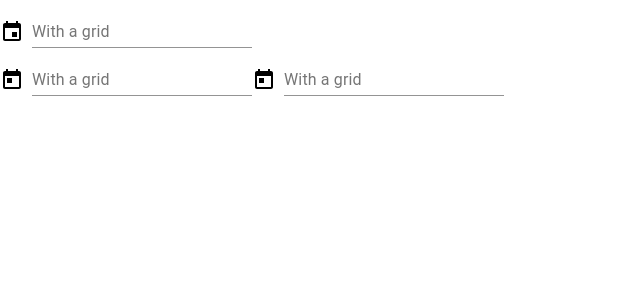
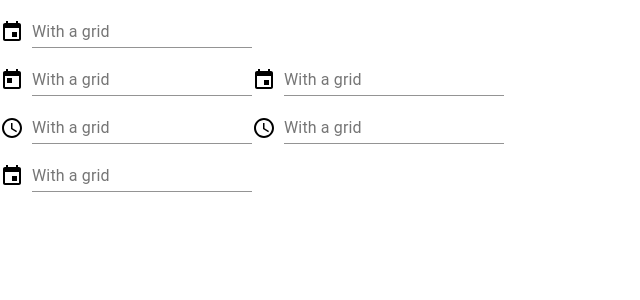
Before and after one commit to AdhamNour/gp-pages, a React (Create React App) app: page / in a window 1280 px wide. Shown: the top 300 px of the page, without its empty margins (0-640 px from the left). Built offline with nearby package versions, Linux system fonts and the light colour scheme.

Commit message:
finished the input part

```diff
--- a/src/Containers/AddEventPage/AddEvent.js
+++ b/src/Containers/AddEventPage/AddEvent.js
@@ -1,41 +1,12 @@
 import React, { Component } from "react";
-import {TextField,Grid} from '@material-ui/core';
-import InputAdornment from '@material-ui/core/InputAdornment';
-import {Today,Event} from '@material-ui/icons';
 import classes from "./AddEvent.module.css";
+import InputPart from "./LeftPart/InputPart";
 
 class AddEvent extends Component {
   render() {
     return (
       <div className={classes.AddEvent}>
-        <div>
-        <Grid container spacing={1} alignItems="flex-end">
-          <Grid item>
-            <Event />
-          </Grid>
-          <Grid item>
-            <TextField id="input-with-icon-grid" label="With a grid" />
-          </Grid>
-        </Grid>
-        <div className={classes.row}>
-        <Grid container spacing={1} alignItems="flex-end">
-          <Grid item>
-            <Today />
-          </Grid>
-          <Grid item>
-            <TextField id="input-with-icon-grid" label="With a grid" />
-          </Grid>
-        </Grid>
-        <Grid container spacing={1} alignItems="flex-end">
-          <Grid item>
-            <Today />
-          </Grid>
-          <Grid item>
-            <TextField id="input-with-icon-grid" label="With a grid" />
-          </Grid>
-        </Grid>
-        </div>
-        </div>
+       <InputPart/>
       </div>
     );
   }
--- a/src/Containers/AddEventPage/AddEvent.module.css
+++ b/src/Containers/AddEventPage/AddEvent.module.css
@@ -6,10 +6,3 @@
     justify-content: flex-start;
     align-items: flex-start;
 }
-
-.row {
-    display: flex;
-    flex-direction: row;
-    justify-content: space-evenly;
-    align-items: flex-start;
-}
--- /dev/null
+++ b/src/Containers/AddEventPage/LeftPart/InputPart.js
@@ -0,0 +1,67 @@
+import React from 'react';
+import { TextField, Grid } from "@material-ui/core";
+import { Today, Event, Schedule } from "@material-ui/icons";
+import classes from "./InputPart.module.css"
+
+//TODO: add some padding and margin to the input fields down below
+
+const InputPart = (props) => {
+    return (
+        <div>
+        <Grid container spacing={1} alignItems="flex-end">
+          <Grid item>
+            <Event />
+          </Grid>
+          <Grid item>
+            <TextField id="input-with-icon-grid" label="With a grid" />
+          </Grid>
+        </Grid>
+        <div className={classes.row}>
+          <Grid container spacing={1} alignItems="flex-end">
+            <Grid item>
+              <Today />
+            </Grid>
+            <Grid item>
+              <TextField id="input-with-icon-grid" label="With a grid" />
+            </Grid>
+          </Grid>
+          <Grid container spacing={1} alignItems="flex-end">
+            <Grid item>
+              <Event />
+            </Grid>
+            <Grid item>
+              <TextField id="input-with-icon-grid" label="With a grid" />
+            </Grid>
+          </Grid>
+        </div>
+        <div className={classes.row}>
+          <Grid container spacing={1} alignItems="flex-end">
+            <Grid item>
+              <Schedule />
+            </Grid>
+            <Grid item>
+              <TextField id="input-with-icon-grid" label="With a grid" />
+            </Grid>
+          </Grid>
+          <Grid container spacing={1} alignItems="flex-end">
+            <Grid item>
+              <Schedule />
+            </Grid>
+            <Grid item>
+              <TextField id="input-with-icon-grid" label="With a grid" />
+            </Grid>
+          </Grid>
+        </div>
+        <Grid container spacing={1} alignItems="flex-end">
+          <Grid item>
+            <Event />
+          </Grid>
+          <Grid item>
+            <TextField id="input-with-icon-grid" label="With a grid" />
+          </Grid>
+        </Grid>
+      </div>
+     );
+}
+
+export default InputPart;
--- /dev/null
+++ b/src/Containers/AddEventPage/LeftPart/InputPart.module.css
@@ -0,0 +1,7 @@
+
+.row {
+    display: flex;
+    flex-direction: row;
+    justify-content: space-evenly;
+    align-items: flex-start;
+}
```
